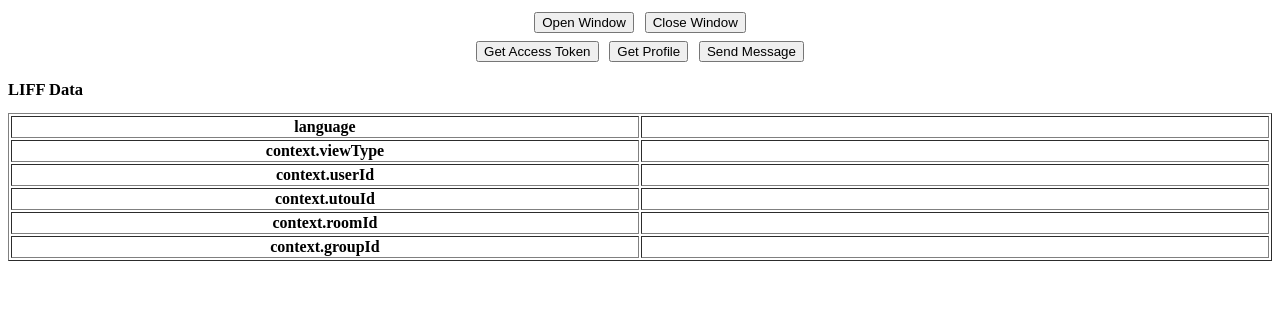
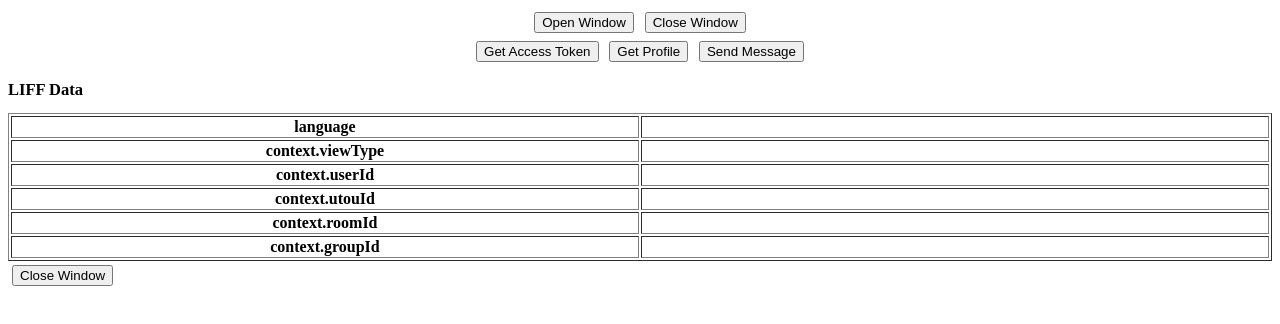
Before and after one commit to non14121/test, a plain HTML site: page index.html in a window 1280 px wide. Drawn offline with Linux system fonts and the light colour scheme; a script that the page names is missing.

Commit message:
Update index.html

```diff
--- a/index.html
+++ b/index.html
@@ -97,6 +97,9 @@
                 <td id="groupidfield"></td>
             </tr>
         </table>
+            <div class="buttonrow">
+                <button id="closewindowbutton">Close Window</button>
+            </div>
         </div>
 
         <script src="https://d.line-scdn.net/liff/1.0/sdk.js"></script>
```
Lines whose indentation alone changed are shown as unchanged.
